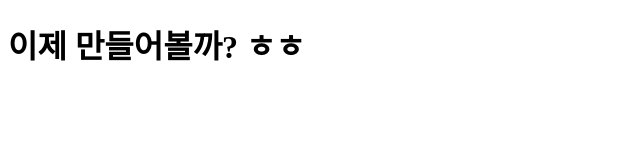
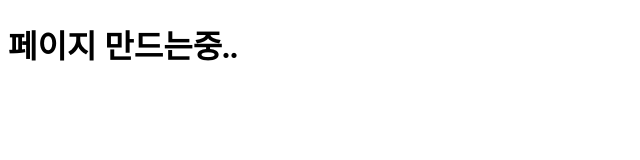
Before and after one commit to kimgeona/chorokmoo_web, a plain HTML site: page index.html in a window 1280 px wide. Shown: the whole page, without its empty margins (0-640 px from the left). Drawn offline with Linux system fonts and the light colour scheme.

Commit message:
Update index.html

```diff
--- a/index.html
+++ b/index.html
@@ -7,6 +7,6 @@
     <title>초록무 : 이곳은 내 세상</title>
 </head>
 <body>
-    <H1>이제 만들어볼까? ㅎㅎ</H1>
+    <H1>페이지 만드는중..</H1>
 </body>
 </html>
```
